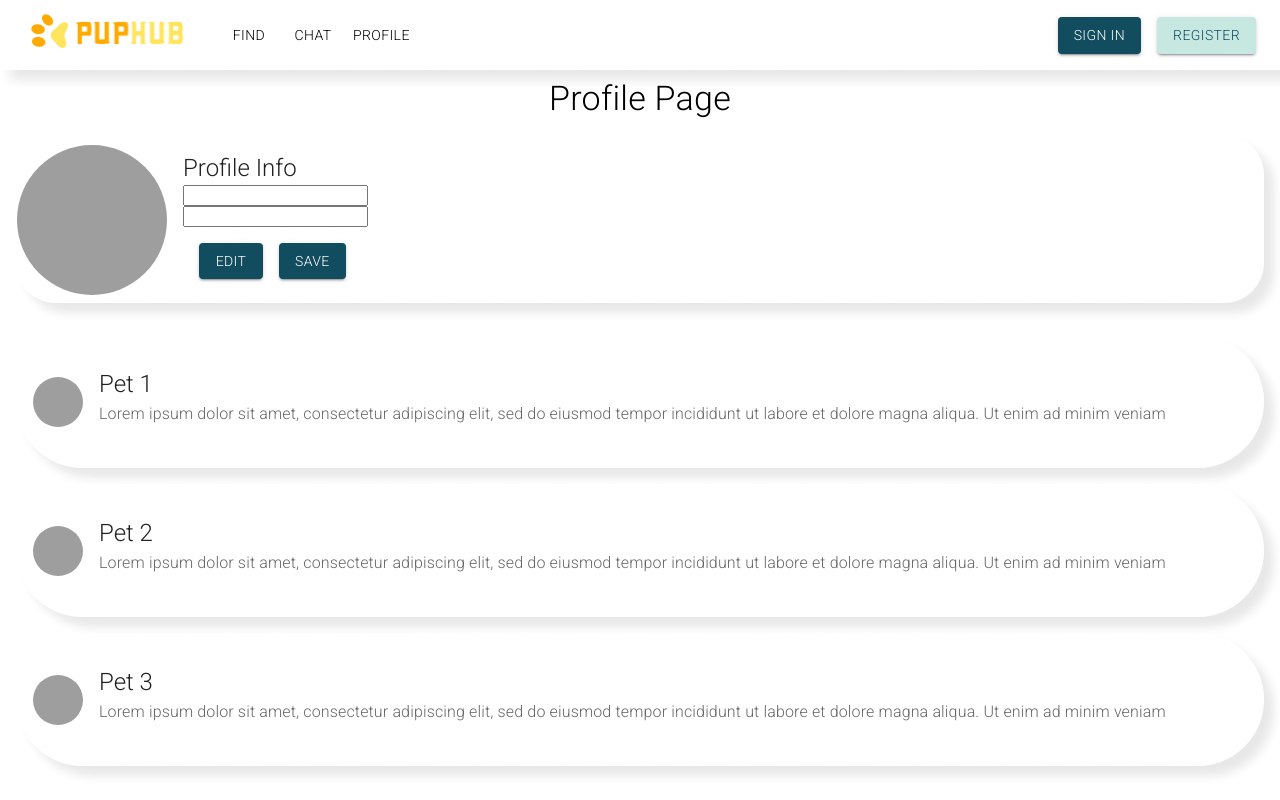
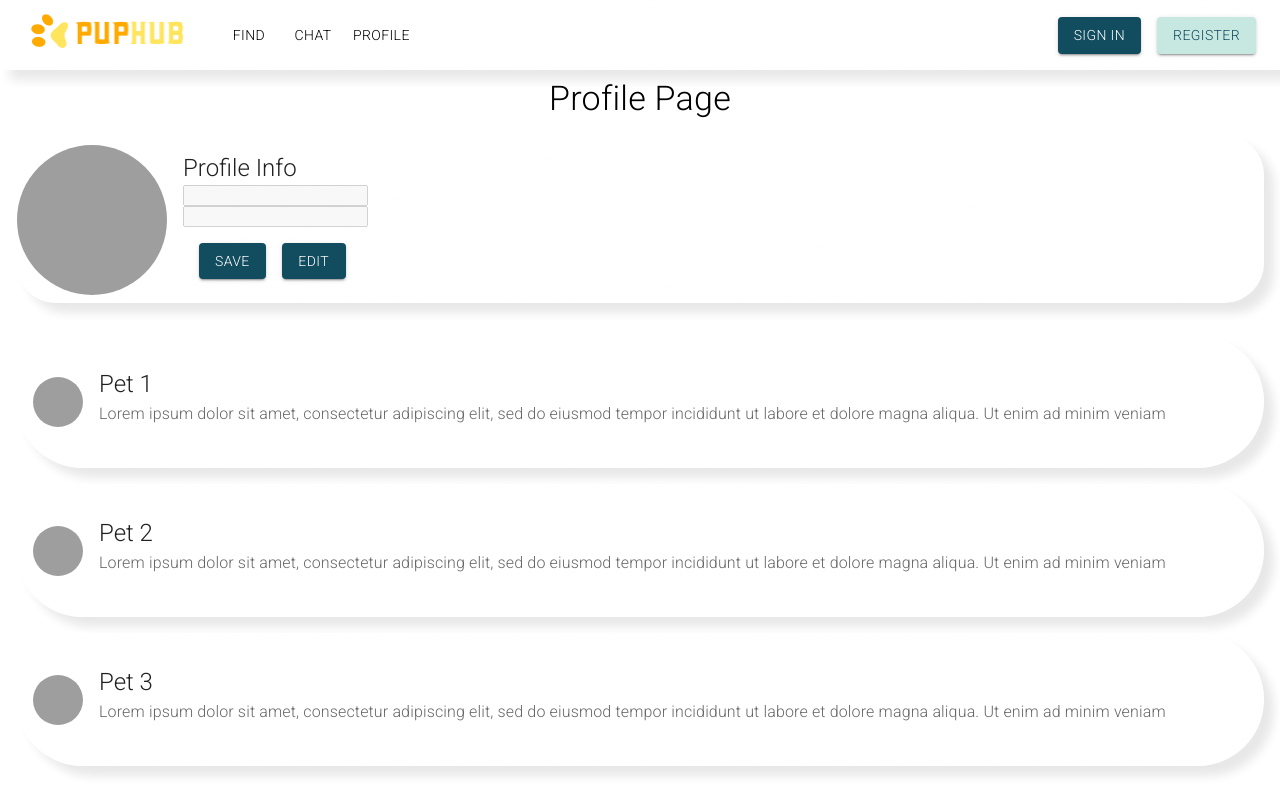
Before and after one commit to hargunkaur286/find_my_friend, a React (Create React App) app: page /profile in a window 1280 px wide. Built offline with nearby package versions, Linux system fonts and the light colour scheme; grey boxes are pictures that could not be loaded.

Commit message:
profile buttons enabled

```diff
--- a/src/Pages/Profile.jsx
+++ b/src/Pages/Profile.jsx
@@ -1,4 +1,4 @@
-import React, { useState } from 'react'
+import React, { useState,useEffect } from 'react'
 import Navbar from '../components/Navbar'
 import Typography from '@mui/material/Typography';
 import Card from '@mui/material/Card';
@@ -9,24 +9,32 @@ import CardMedia from '@mui/material/CardMedia';
 import IconButton from '@mui/material/IconButton';
 import sample from '../assets/sample.jpeg';
 import TextField from '@mui/material/TextField';
-import Button from '@mui/material/Button';
+import Button from '@mui/material/Button'
 
 const Profile = () => {
 const theme = useTheme();
-const [email,setEmail]=useState("")
-const [name,setName]=useState("")
-const handleClick=()=>{
-  document.getElementById("email").innerHTML=`<h1>${email}</h1>`
-  document.getElementById("name").innerHTML=name
-}
-const handleDel=()=>{
-  document.getElementById("email").innerHTML=""
-  document.getElementById("name").innerHTML=""
-  setName("")
-  setEmail("")
-}
-  return (
-    <>
+const [userName,setUserName]=useState("")
+const [userEmail,setUserEmail]=useState("")
+const [disable,setDisable]=useState(true)
+
+const handleEdit=()=>{
+  setDisable(!disable)
+  }
+  const handleSave=()=>{
+
+    // console.log(userEmail , userName)
+    localStorage.setItem("name" , userName);
+    localStorage.setItem("email" , userEmail);
+    setDisable(true)
+
+  }
+
+  useEffect(()=>{
+setUserName(localStorage.getItem("name"))
+setUserEmail(localStorage.getItem("email"))
+  },[])
+
+return ( <>
     <Box>
       <Navbar/>
       <Typography variant="h4" component="h2" sx={{textAlign: "center", paddingTop: 1}}>
@@ -45,26 +53,20 @@ const handleDel=()=>{
           <Typography component="div" variant="h5">
             Profile Info
           </Typography>
-          <input id="name" label="Name" variant="standard"
+          <input id="name"  disabled={disable===true} value={userName} variant="standard"
           onChange={(e)=>{
-            console.log(e)
-            console.log(e.target.value)
-            setName(e.target.value)
-
-           }}
+           setUserName(e.target.value)
+  }}
           />
           <div>
-          <input id="email" label="Email" variant="standard"
-          onChange={(e)=>{
-           console.log(e)
-           console.log(e.target.value)
-           setEmail(e.target.value)
+          <input id="email"  disabled={disable===true} value={userEmail} variant="standard"
+          onChange={(e)=>{setUserEmail(e.target.value)
 
           }}
           />
           </div>
-          <Button variant="contained" sx={{backgroundColor: '#124C5F', marginTop: 2, marginLeft: 2 }} onClick={handleDel}>Edit</Button>
-          <Button variant="contained" sx={{backgroundColor: '#124C5F', marginTop: 2, marginLeft: 2 }} onClick={handleClick}>Save</Button>
+          <Button variant="contained" sx={{backgroundColor: '#124C5F', marginTop: 2, marginLeft: 2 }} onClick={handleSave}>Save</Button>
+          <Button variant="contained" sx={{backgroundColor: '#124C5F', marginTop: 2, marginLeft: 2 }} onClick={handleEdit}>Edit</Button>
         </CardContent>
       </Box>
     </Card>
--- a/src/components/Cardss.jsx
+++ b/src/components/Cardss.jsx
@@ -3,6 +3,7 @@ import Box from '@mui/material/Box';
 import Card from '@mui/material/Card';
 import CardContent from '@mui/material/CardContent';
 import CardMedia from '@mui/material/CardMedia';
+
 import Typography from '@mui/material/Typography';
 import sample from '../assets/sample.jpeg';
 import {Stack} from '@mui/material'
```
